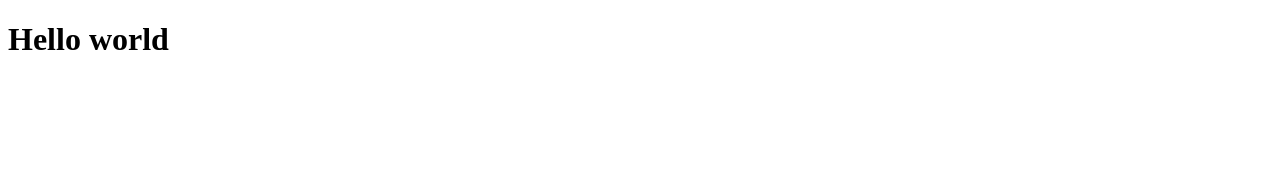
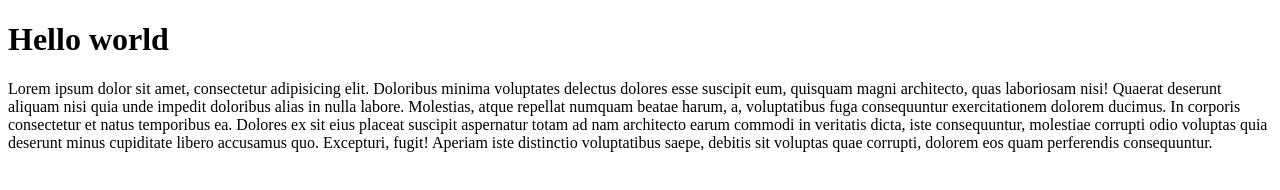
Before and after one commit to AnasMHD-Offical/Braid-Craft-E-Commerce, a plain HTML site: page index.html in a window 1280 px wide. Drawn offline with Linux system fonts and the light colour scheme.

Commit message:
implemeted paragraph tag

```diff
--- a/index.html
+++ b/index.html
@@ -7,5 +7,14 @@
 </head>
 <body>
     <h1>Hello world</h1>
+    <p>Lorem ipsum dolor sit amet, consectetur adipisicing elit.
+         Doloribus minima voluptates delectus dolores esse suscipit eum,
+         quisquam magni architecto, quas laboriosam nisi! Quaerat deserunt aliquam nisi quia unde
+          impedit doloribus alias in nulla labore. Molestias, atque repellat numquam beatae harum, a,
+           voluptatibus fuga consequuntur exercitationem dolorem ducimus. In corporis consectetur et natus
+           temporibus ea. Dolores ex sit eius placeat suscipit aspernatur totam ad nam architecto earum commodi
+           in veritatis dicta, iste consequuntur, molestiae corrupti odio voluptas quia deserunt minus cupiditate
+           libero accusamus quo. Excepturi, fugit! Aperiam iste distinctio voluptatibus saepe,
+            debitis sit voluptas quae corrupti, dolorem eos quam perferendis consequuntur.</p>
 </body>
 </html>
```
